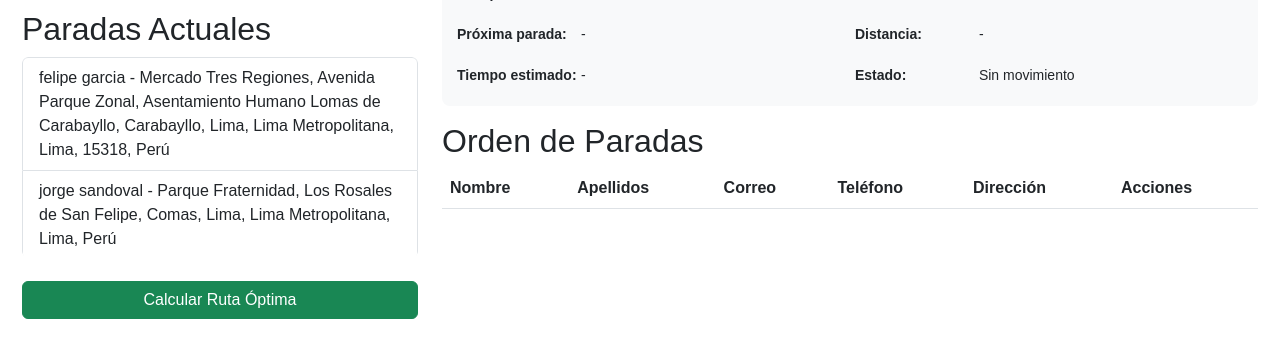
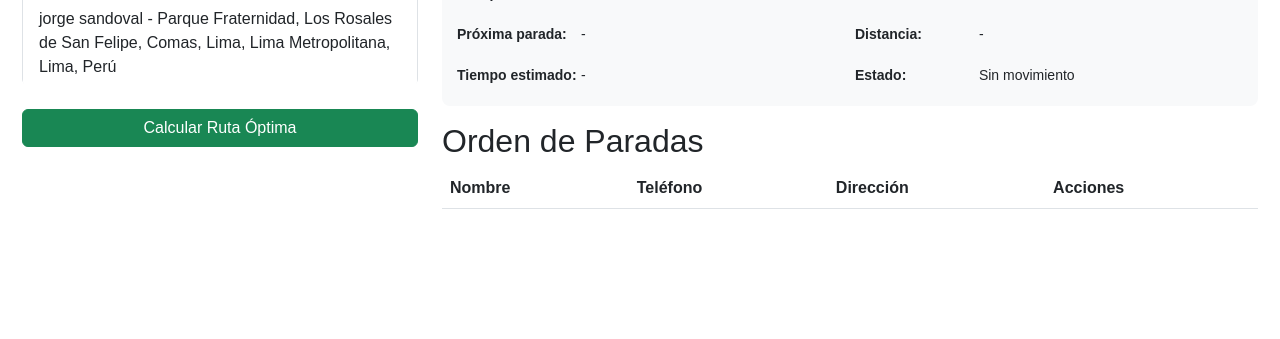
Before and after one commit to michito21/workflow-turista, a Flask app: page / in a window 1280 px wide. Shown: the part 632-971 px from the top of the page. After the commit the page ends 841 px from the top, so only its background shows below. Run offline with Flask 3, Linux system fonts and the light colour scheme; data comes from the database, SQL or seed files in the repository; lists and menus that the app fills with data are empty; some libraries are stand-ins or nearby versions.

Commit message:
Update index.html

```diff
--- a/templates/index.html
+++ b/templates/index.html
@@ -18,14 +18,6 @@
                     <div class="mb-3">
                         <label for="nombre" class="form-label">Nombre:</label>
                         <input type="text" id="nombre" name="nombre" class="form-control" required>
-                    </div>
-                    <div class="mb-3">
-                        <label for="apellidos" class="form-label">Apellidos:</label>
-                        <input type="text" id="apellidos" name="apellidos" class="form-control" required>
-                    </div>
-                    <div class="mb-3">
-                        <label for="correo" class="form-label">Correo:</label>
-                        <input type="email" id="correo" name="correo" class="form-control" required>
                     </div>
                     <div class="mb-3">
                         <label for="telefono" class="form-label">Teléfono:</label>
@@ -67,8 +59,6 @@
                         <thead>
                             <tr>
                                 <th>Nombre</th>
-                                <th>Apellidos</th>
-                                <th>Correo</th>
                                 <th>Teléfono</th>
                                 <th>Dirección</th>
                                 <th>Acciones</th>
```
